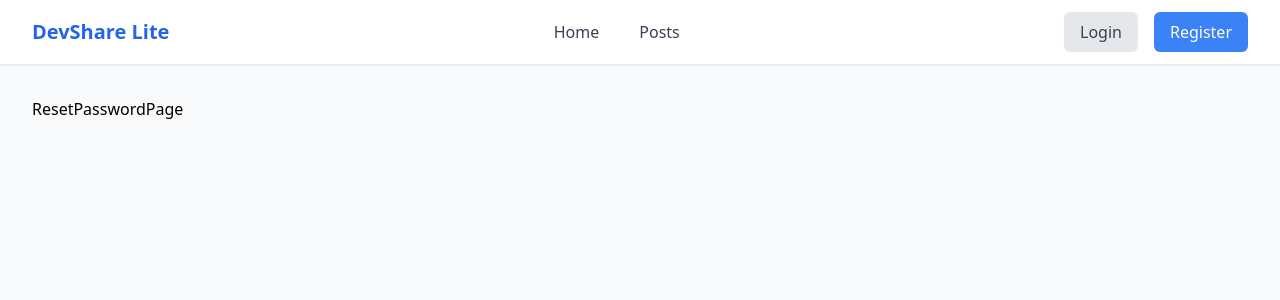
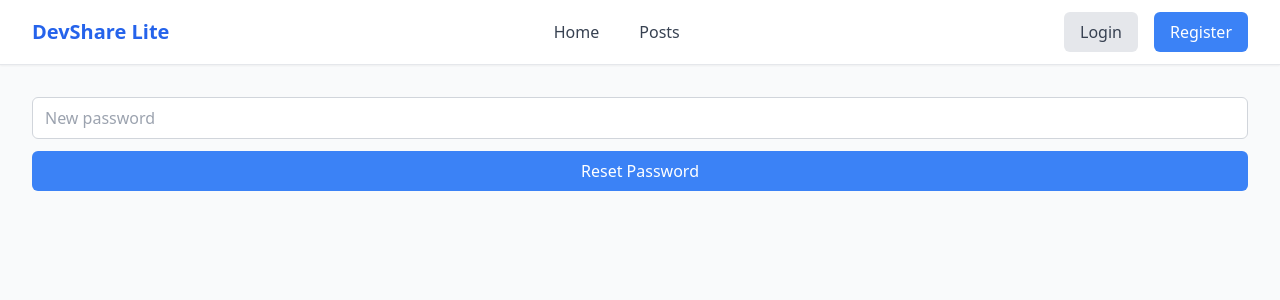
Before and after one commit to caotrinhthinh/DevShare-Lite-Frontend, a React (Vite) app: page /reset-password in a window 1280 px wide. Shown: the top 300 px of the page. Built offline with nearby package versions, Linux system fonts and the light colour scheme; no server answers.

Commit message:
Update reset password form

```diff
--- a/src/components/Auth/ResetPasswordForm.tsx
+++ b/src/components/Auth/ResetPasswordForm.tsx
@@ -1,5 +1,10 @@
+import { yupResolver } from "@hookform/resolvers/yup";
 import React from "react";
+import { useForm } from "react-hook-form";
+import { useNavigate } from "react-router-dom";
+import { toast } from "react-toastify";
 import * as yup from "yup";
+import { authService } from "../../services/auth.service";
 
 const schema = yup.object({
   newPassword: yup
@@ -7,10 +12,64 @@ const schema = yup.object({
     .min(6, "Password must be at least 6 characters")
     .required("Password is required"),
 });
+
 type FormData = yup.InferType<typeof schema>;
 
 const ResetPasswordForm = () => {
-  return <div></div>;
+  const navigate = useNavigate();
+  const resetToken = sessionStorage.getItem("reset_token");
+
+  const {
+    register,
+    handleSubmit,
+    formState: { errors, isSubmitting },
+  } = useForm<FormData>({
+    resolver: yupResolver(schema),
+    mode: "onChange",
+  });
+
+  const onSubmit = async ({ newPassword }: FormData) => {
+    if (!resetToken) {
+      toast.error("Missing token");
+      return;
+    }
+
+    try {
+      await authService.resetPassword(resetToken, newPassword);
+      toast.success("Password has been reset successfully!");
+      navigate("/login");
+    } catch (error) {
+      toast.error("Failed to reset password");
+      console.log(error);
+    }
+  };
+
+  return (
+    <form onSubmit={handleSubmit(onSubmit)} className="space-y-3">
+      <div>
+        <input
+          type="password"
+          className="input w-full"
+          placeholder="New password"
+          autoComplete="new-password"
+          {...register("newPassword")}
+        />
+        {errors.newPassword && (
+          <p className="mt-1 text-sm text-red-600">
+            {errors.newPassword.message}
+          </p>
+        )}
+      </div>
+
+      <button
+        type="submit"
+        disabled={isSubmitting}
+        className="btn btn-primary w-full"
+      >
+        {isSubmitting ? "Resetting..." : "Reset Password"}
+      </button>
+    </form>
+  );
 };
 
 export default ResetPasswordForm;
--- a/src/pages/ForgotPasswordPage.tsx
+++ b/src/pages/ForgotPasswordPage.tsx
@@ -22,9 +22,13 @@ const ForgotPasswordPage = () => {
     try {
       setIsVerifying(true);
       setCodeError("");
-      await authService.verifyResetCode(email, code);
+      const response = await authService.verifyResetCode(email, code);
+      const token = response.token;
+
+      sessionStorage.setItem("reset_token", token);
+
       toast.success("Code verified!");
-      navigate(`/reset-password?code=${code}`);
+      navigate(`/reset-password`);
     } catch (error) {
       setCodeError("Invalid or expired code.");
       setCode("");
--- a/src/pages/ResetPasswordPage.tsx
+++ b/src/pages/ResetPasswordPage.tsx
@@ -1,7 +1,12 @@
 import React from "react";
+import ResetPasswordForm from "../components/Auth/ResetPasswordForm";
 
 const ResetPasswordPage = () => {
-  return <div>ResetPasswordPage</div>;
+  return (
+    <div>
+      <ResetPasswordForm />
+    </div>
+  );
 };
 
 export default ResetPasswordPage;
```
